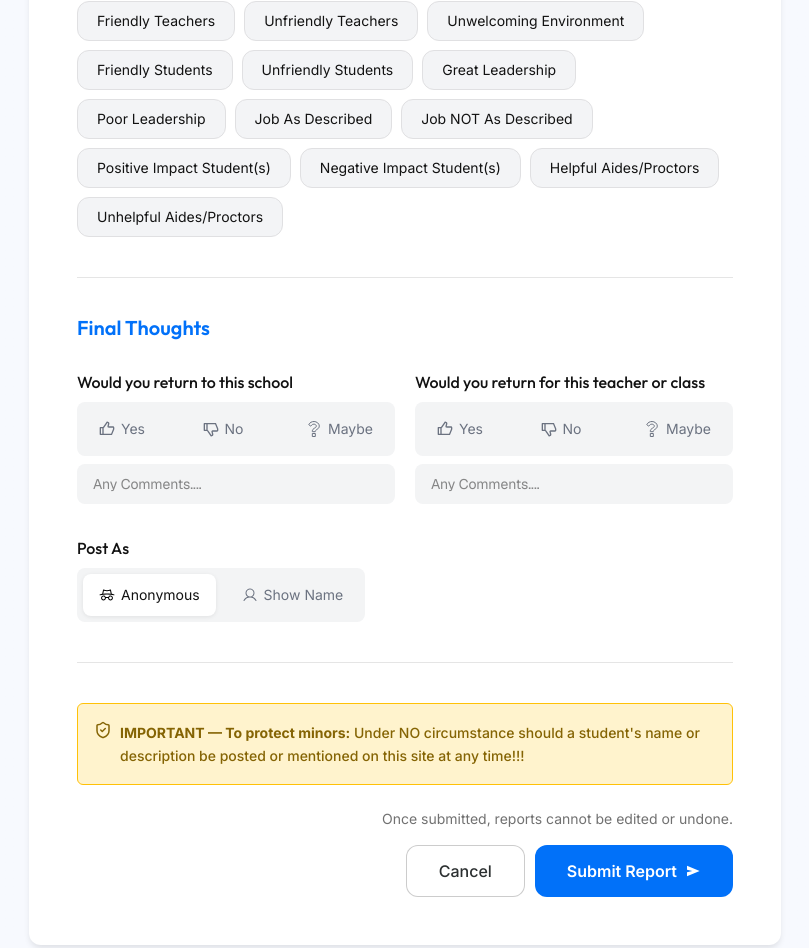
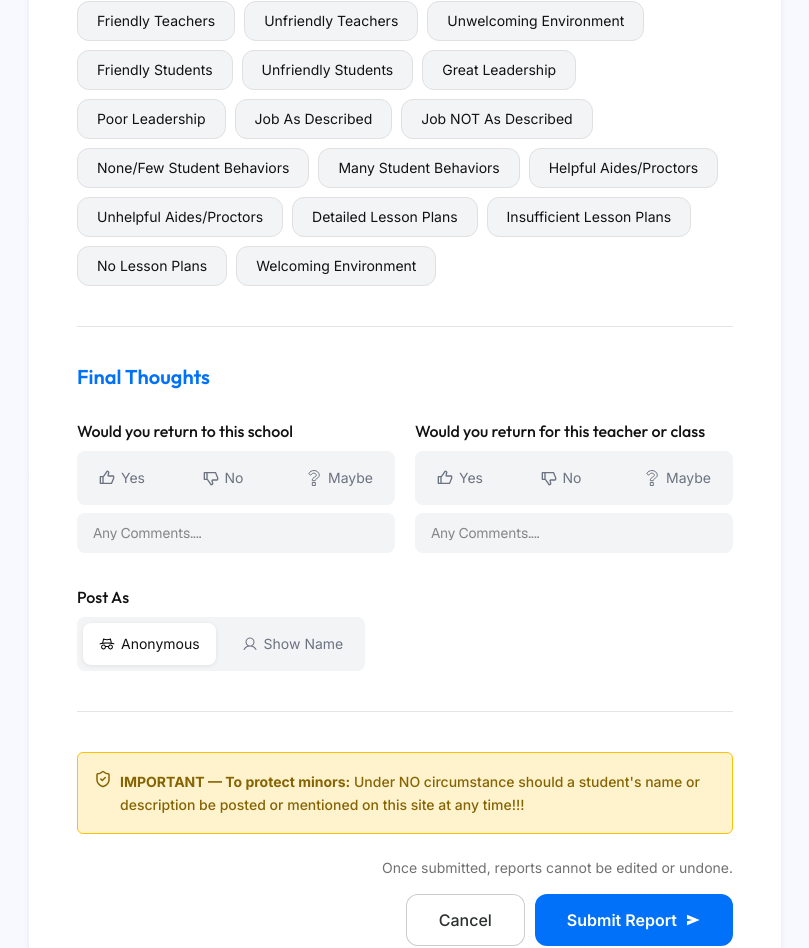
Before and after one commit to guestteacherreport/anonymity, a Next.js app: page /submit-report in a window 1280 px wide. Shown: the part 1560-2508 px from the top of the page, without its empty margins (235-1044 px from the left). Built offline with nearby package versions, Linux system fonts and the light colour scheme; no server answers; sample sign-in values are in the browser's storage.

Commit message:
made few changes

```diff
--- a/app/browse-school/page.tsx
+++ b/app/browse-school/page.tsx
@@ -397,7 +397,7 @@ export default function BrowseSchoolPage() {
           <div className="pt-8 sm:pt-12 lg:pt-[72px] pb-6 sm:pb-8">
 
             <h1 className="text-[#121212] font-[Inter] text-2xl sm:text-3xl lg:text-4xl xl:text-5xl font-bold leading-[1.2]">
-              Browse School
+              Browse By School Name
             </h1>
             <p className="text-[#121212] font-[Inter] text-sm sm:text-base lg:text-lg font-normal leading-[1.5] sm:leading-[26px] tracking-[0.2px] opacity-[0.88] mt-2">
               Share your experience to help other guest teachers.
@@ -419,7 +419,7 @@ export default function BrowseSchoolPage() {
                 />
               </div>
               {/* Teacher name input */}
-              <div className="flex items-center gap-2 flex-1 px-3 py-3.5 sm:px-4 bg-white rounded-lg border border-[rgba(195,198,214,0.20)]">
+              {/* <div className="flex items-center gap-2 flex-1 px-3 py-3.5 sm:px-4 bg-white rounded-lg border border-[rgba(195,198,214,0.20)]">
                 <SearchIcon />
                 <input
                   type="text"
@@ -428,7 +428,7 @@ export default function BrowseSchoolPage() {
                   placeholder="Search School by Teacher Name..."
                   className="flex-1 bg-transparent text-[#737685] font-[Inter] text-xs sm:text-base font-normal outline-none placeholder:text-[#737685] min-w-0"
                 />
-              </div>
+              </div> */}
               {/* Search button */}
               <button disabled={searchingLoad} onClick={() => {
                 setSearchingLoad(true);
--- a/app/browse-teacher/page.tsx
+++ b/app/browse-teacher/page.tsx
@@ -342,7 +342,7 @@ export default function BrowseTeacherPage() {
         <div className="max-w-[1440px] mx-auto px-4 sm:px-6 lg:px-14">
           <div className="pt-8 sm:pt-12 lg:pt-[72px] pb-6 sm:pb-8">
             <h1 className="text-[#121212] font-[Inter] text-2xl sm:text-3xl lg:text-4xl xl:text-5xl font-bold leading-[1.2]">
-              Browse Teacher
+              Browse By Teacher Name
             </h1>
             <p className="text-[#121212] font-[Inter] text-sm sm:text-base lg:text-lg font-normal leading-[1.5] sm:leading-[26px] tracking-[0.2px] opacity-[0.88] mt-2">
               Share your experience to help other guest teachers.
@@ -361,7 +361,7 @@ export default function BrowseTeacherPage() {
                   className="flex-1 bg-transparent text-[#737685] font-[Inter] text-xs sm:text-base font-normal outline-none placeholder:text-[#737685] min-w-0"
                 />
               </div>
-              <div className="flex items-center gap-2 flex-1 px-3 py-3.5 sm:px-4 bg-white rounded-lg border border-[rgba(195,198,214,0.20)]">
+              {/* <div className="flex items-center gap-2 flex-1 px-3 py-3.5 sm:px-4 bg-white rounded-lg border border-[rgba(195,198,214,0.20)]">
                 <SearchIcon />
                 <input
                   type="text"
@@ -370,7 +370,7 @@ export default function BrowseTeacherPage() {
                   placeholder="Search Teachers by School Name..."
                   className="flex-1 bg-transparent text-[#737685] font-[Inter] text-xs sm:text-base font-normal outline-none placeholder:text-[#737685] min-w-0"
                 />
-              </div>
+              </div> */}
               <button disabled={searchingLoad} onClick={() => {
                 setSearchingLoad(true);
                 setCurrentPage(1);
--- a/app/submit-report/page.tsx
+++ b/app/submit-report/page.tsx
@@ -282,13 +282,12 @@ const RATING_CATEGORIES: { label: string; key: RatingKeys }[] = [
 const ALL_TAGS = [
   "Friendly Teachers", "Unfriendly Teachers", "Unwelcoming Environment",
   "Friendly Students", "Unfriendly Students", "Great Leadership", "Poor Leadership",
-  "Job As Described", "Job NOT As Described", "Positive Impact Student(s)",
-  "Negative Impact Student(s)", "Helpful Aides/Proctors", "Unhelpful Aides/Proctors",
+  "Job As Described", "Job NOT As Described", "None/Few Student Behaviors", "Many Student Behaviors", "Helpful Aides/Proctors", "Unhelpful Aides/Proctors","Detailed Lesson Plans","Insufficient Lesson Plans","No Lesson Plans","Welcoming Environment"
 ];
 
 const NEGATIVE_TAGS = new Set([
   "Unfriendly Teachers", "Unwelcoming Environment", "Unfriendly Students",
-  "Poor Leadership", "Job NOT As Described", "Negative Impact Student(s)", "Unhelpful Aides/Proctors",
+  "Poor Leadership", "Job NOT As Described", "Negative Impact Student(s)","None/Few Student Behaviors","Insufficient Lesson Plans", "Unhelpful Aides/Proctors","No Lesson Plans"
 ]);
 
 type ReturnChoice = "yes" | "no" | "maybe" | null;
@@ -666,7 +665,7 @@ export default function SubmitReportPage() {
                         jobId: "",
                       }));
                     }}
-                    className={`${inputBase} w-full py-[14px]`}
+                    className={`${inputBase} w-full py-[14px] text-[#171717]`}
                     autoComplete="off"
                   />
                   {errors.jobId && (
```
